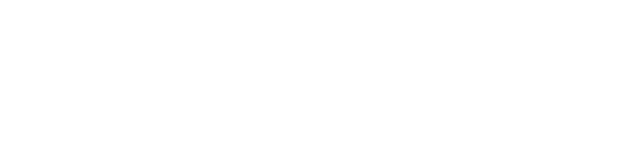
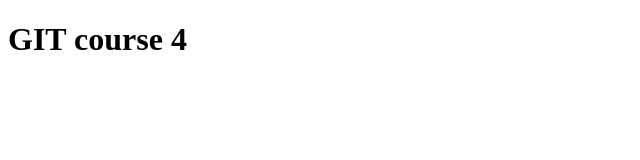
Before and after one commit to DarGrz/git-course-4, a plain HTML site: page index.html in a window 1280 px wide. Shown: the whole page, without its empty margins (0-640 px from the left). Drawn offline with Linux system fonts and the light colour scheme.

Commit message:
Update index.html

```diff
--- a/index.html
+++ b/index.html
@@ -4,9 +4,9 @@
     <meta charset="UTF-8">
     <meta http-equiv="X-UA-Compatible" content="IE=edge">
     <meta name="viewport" content="width=device-width, initial-scale=1.0">
-    <title>Document</title>
+    <title>ISA GIT Course 4</title>
 </head>
 <body>
-
+    <h1>GIT course 4</h1>
 </body>
 </html>
```
